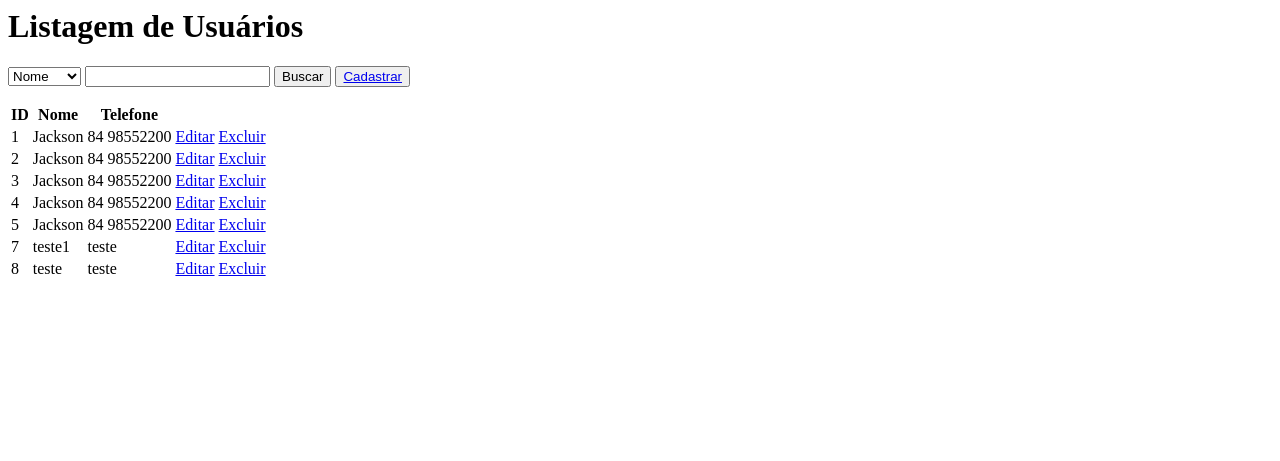
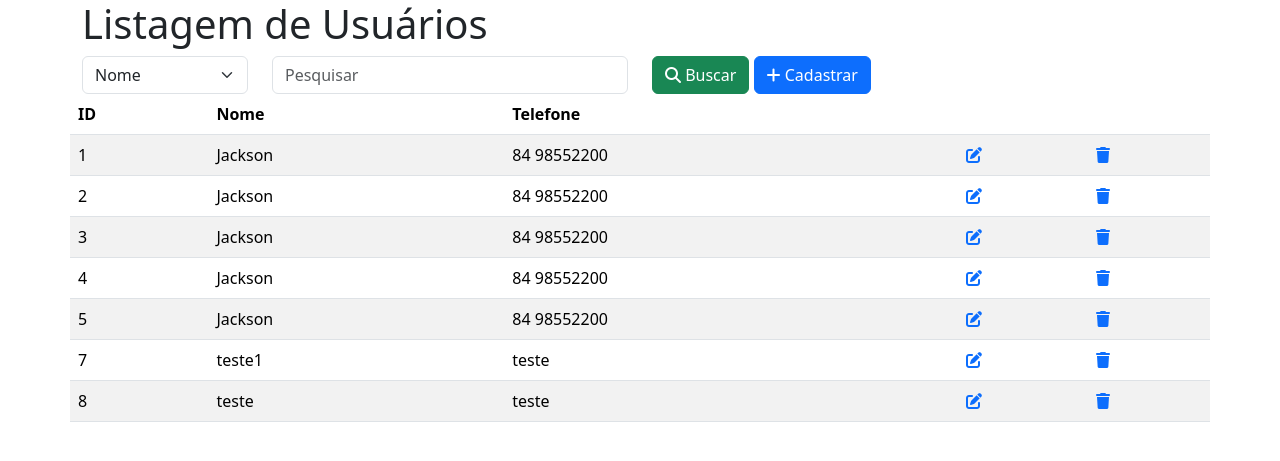
Before and after one commit to Letibdi/aula_web2_2023.1, a PHP site: page /view/UsuarioList.php in a window 1280 px wide. Shown: the top 461 px of the page. Run offline with PHP 8.4, Linux system fonts and the light colour scheme; data comes from the database, SQL or seed files in the repository.

Commit message:
Add files via upload

```diff
--- a/Util.php
+++ b/Util.php
@@ -6,7 +6,7 @@ class Util{
 
         $_SESSION['login'] = $param['login'];
         $_SESSION['senha'] = $param['senha'];
-        $_SESSION['sair'] = 0;
+        header ("Location:main.php");
 
 
 
--- a/index.php
+++ b/index.php
@@ -5,12 +5,14 @@
   <body>
     <a href="./view/login.php">Logar </a><br>
 	</body>
-<html>
+
+
+  <html>
   <head>
     <title>PHP Test</title>
   </head>
   <body>
-    <a href="./view/UsuarioList.php">Listar de Usuários </a>
+    <a href="./view/UsuarioList.php">Lista de Usuários </a>
 	</body>
 
 </html>
--- a/view/UsuarioList.php
+++ b/view/UsuarioList.php
@@ -18,40 +18,64 @@ include "../controller/UsuarioController.php";
   // exit;
 ?>
 
-<html>
+<!doctype html>
+<html lang="en">
   <head>
-    <title>PHP Test</title>
+    <meta charset="utf-8">
+    <meta name="viewport" content="width=device-width, initial-scale=1">
+    <title>Bootstrap demo</title>
+    <link rel="stylesheet" href="https://cdnjs.cloudflare.com/ajax/libs/font-awesome/6.4.0/css/all.min.css" integrity="sha512-iecdLmaskl7CVkqkXNQ/ZH/XLlvWZOJyj7Yy7tcenmpD1ypASozpmT/E0iPtmFIB46ZmdtAc9eNBvH0H/ZpiBw==" crossorigin="anonymous" referrerpolicy="no-referrer" />
+    <link href="https://cdn.jsdelivr.net/npm/bootstrap@5.3.0-alpha2/dist/css/bootstrap.min.css" rel="stylesheet" integrity="sha384-aFq/bzH65dt+w6FI2ooMVUpc+21e0SRygnTpmBvdBgSdnuTN7QbdgL+OapgHtvPp" crossorigin="anonymous">
   </head>
   <body>
+    <div class="container">
     <h1>Listagem de Usuários</h1>
     <form action="UsuarioList.php" method="post">
-      <select name="campo">
-        <option value="nome">Nome</option>
-        <option value="telefone">Telefone</option>
-      </select>
-      <input type="text" name="valor" />
-      <input type="submit" value="Buscar"/>
-      <button><a href="UsuarioForm.php">Cadastrar</a></button>
+
+      <div class="row">
+        <div class="col-2">
+        <select name="campo" class="form-select">
+          <option value="nome">Nome</option>
+          <option value="telefone">Telefone</option>
+</select>
+  </div>
+  <div class="col-4">
+  <input type="text" class="form-control" placeholder="Pesquisar" name="valor"/>
+</div>
+  <div class="col-6">
+      <button class="btn btn-success" type="submit">
+      <i class="fa-solid fa-magnifying-glass"></i> Buscar</button>
+      <a class="btn btn-primary"href="UsuarioForm.php"><i class="fa-solid fa-plus"></i> Cadastrar</a>
+  </div>
+
+
   </form>
-  <table class="table table-striped">
+  <table class="table table-striped table-hover">
+  <thead>
         <tr>
-            <th>ID</th>
-            <th>Nome</th>
-            <th>Telefone</th>
+            <th scope="col">ID</th>
+            <th scope="col">Nome</th>
+            <th scope="col">Telefone</th>
+            <th scope="col"></th>
+            <th scope="col"></th>
         </tr>
+</thead>  <tbody>
+
     <?php
     foreach($load as $item){
       echo"<tr>
-            <td>$item->id</td>
+            <td scope='row'>$item->id</td>
             <td>$item->nome</td>
             <td>$item->telefone</td>
-            <td><a href='./UsuarioForm.php?id=$item->id'>Editar</a></td>
+            <td><a href='./UsuarioForm.php?id=$item->id'><i class='fa-solid fa-pen-to-square'></i></a></td>
             <td><a href='./UsuarioList.php?id=$item->id'
-                    onclick='return confirm(\"Deseja Excluir?\")'
-            >Excluir</a></td>
+                    onclick='return confirm(\"Deseja Excluir?\")'><i class='fa-solid fa-trash'></i></a></td>
            </tr>";
     }
         ?>
+          </tbody>
     </table>
-	</body>
+    </div>
+    <script src="https://cdn.jsdelivr.net/npm/bootstrap@5.3.0-alpha2/dist/js/bootstrap.bundle.min.js" integrity="sha384-qKXV1j0HvMUeCBQ+QVp7JcfGl760yU08IQ+GpUo5hlbpg51QRiuqHAJz8+BrxE/N" crossorigin="anonymous"></script>
+  </body>
 </html>
```
Also changed, not shown: view/UsuarioForm.php (+14 -10 lines).
